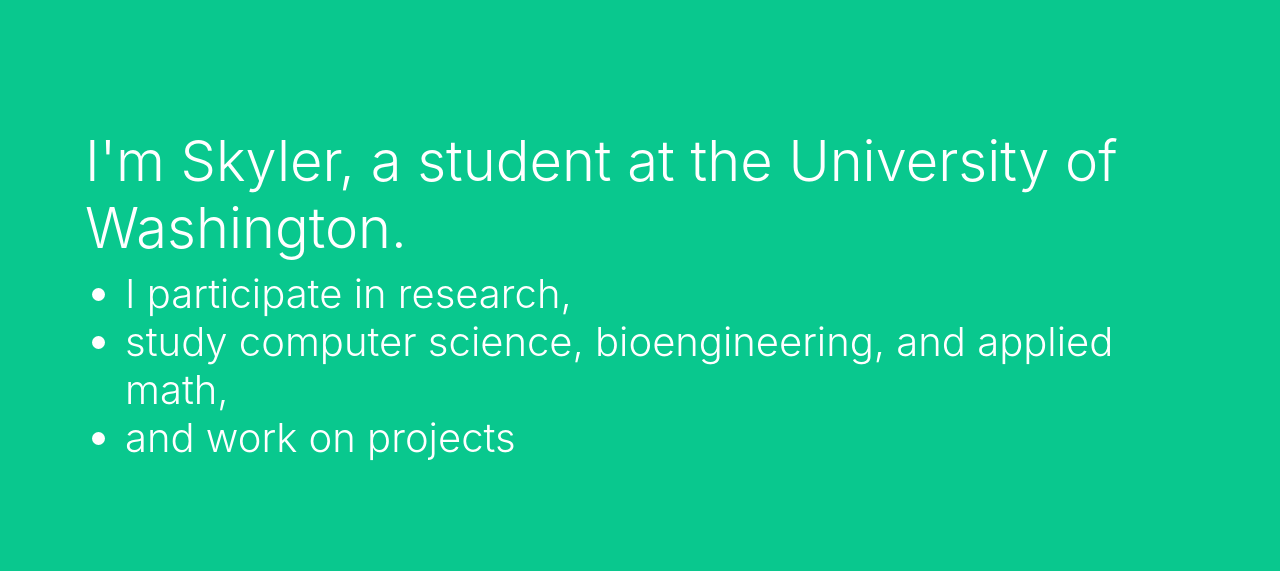
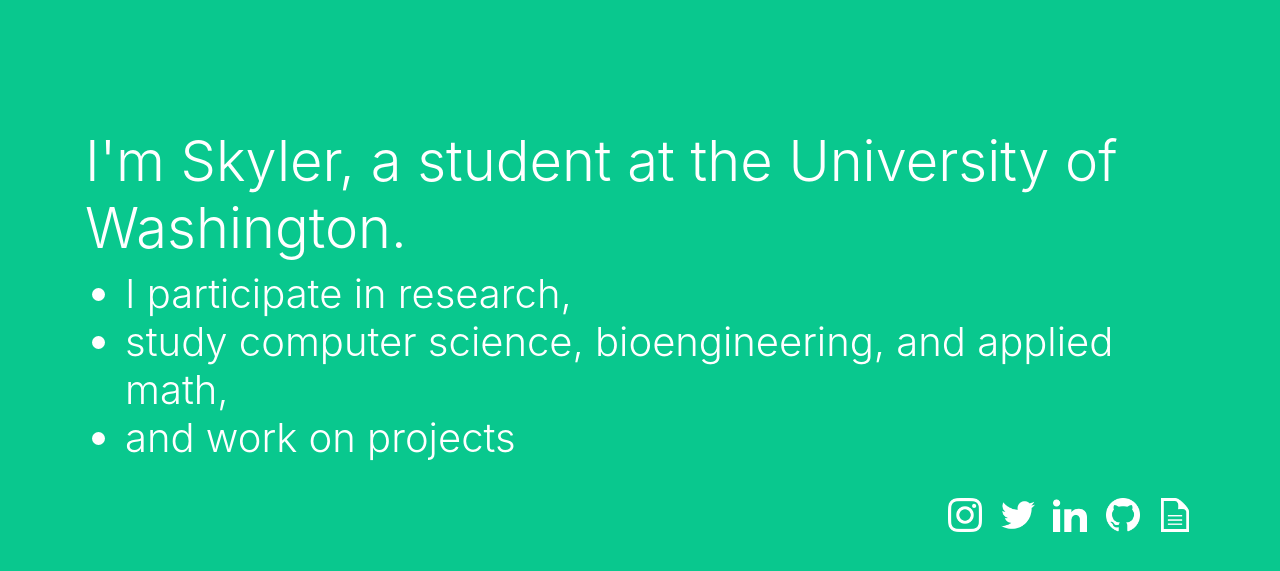
Before and after one commit to shallinan1/shallinan1.github.io, a Jekyll site: the page index.html, which Jekyll copies as it is, in a window 1280 px wide. Shown: the top 571 px of the page. Built offline with Jekyll 4.4.1, drawn with Linux system fonts in a browser that asks for light colours.

Commit message:
Add socials

```diff
--- a/css/custom.css
+++ b/css/custom.css
@@ -10,3 +10,23 @@
 .thin {
 	font-weight: 300;
 }
+
+.fade {
+	-webkit-transition: all .2s linear;
+	-o-transition: all .2s linear;
+	-moz-transition: all .2s linear;
+	transition: all .2s linear;
+}
+
+.social {
+	width: auto;
+	height: 2.5em;
+	margin: 1%;
+	vertical-align: middle;
+	border: 3px solid transparent;
+	color: white;
+}
+
+#contact {
+	list-style-type: none;
+}
--- a/index.html
+++ b/index.html
@@ -15,7 +15,7 @@
 
 	<title>Skyler's Homepage</title>
 </head>
-<body>
+<body class = "d-flex flex-column h-100">
 	<div class = "container mainbody">
 	<h4 class = "display-4">I'm Skyler, a student at the University of Washington.</h4>
 
@@ -30,6 +30,45 @@
 	</h1>
 	</div>
 
+	<footer class = "footer mt-auto py-3">
+		<div class = "container">
+			<div class = "float-right">
+				<u1 class = "inline" id = "contact">
+
+ 					<li class = "list-inline-item">
+						<a href = "instagram.com/skylerhallinan" target="_blank">
+							<img class = "social" src="assets/pictures/instagram.png" alt="Instagram Logo">
+						</a>
+					 </li>
+
+					<li class = "list-inline-item">
+						<a href = "https://twitter.com/SkylerHallinan" target="_blank">
+							<img class = "social" src="assets/pictures/twitter.png" alt="Twitter Logo">
+						</a>
+					 </li>
+ 					<li class = "list-inline-item">
+						<a href = "https://www.linkedin.com/in/skyler-hallinan-0466ba169/" target="_blank">
+							<img class = "social" src="assets/pictures/linked-in.png" alt="LinkedIn Logo">
+						</a>
+					</li>
+
+ 					<li class = "list-inline-item">
+						<a href = "https://github.com/shallinan1" target="_blank">
+							<img class = "social" src="assets/pictures/github.png" alt="Github Logo">
+						</a>
+					</li>
+
+ 					<li class = "list-inline-item">
+						<a href = "assets/official/Resume_Hallinan_Skyler.pdf" target="_blank">
+							<img class = "social" src="assets/pictures/resume.png" alt="Resume Logo">
+						</a>
+					</li>
+				</u1>
+			</div>
+		</div>
+	</footer>
+
+
 	<!-- Optional JavaScript -->
 	<!-- jQuery first, then Popper.js, then Bootstrap JS -->
 	<script src="https://code.jquery.com/jquery-3.5.1.slim.min.js" integrity="sha384-DfXdz2htPH0lsSSs5nCTpuj/zy4C+OGpamoFVy38MVBnE+IbbVYUew+OrCXaRkfj" crossorigin="anonymous"></script>
```
Also changed, not shown: assets/pictures/github.png (added), assets/pictures/instagram.png (added), assets/pictures/linked-in.png (added), assets/pictures/resume.png (added), assets/pictures/twitter.png (added).
